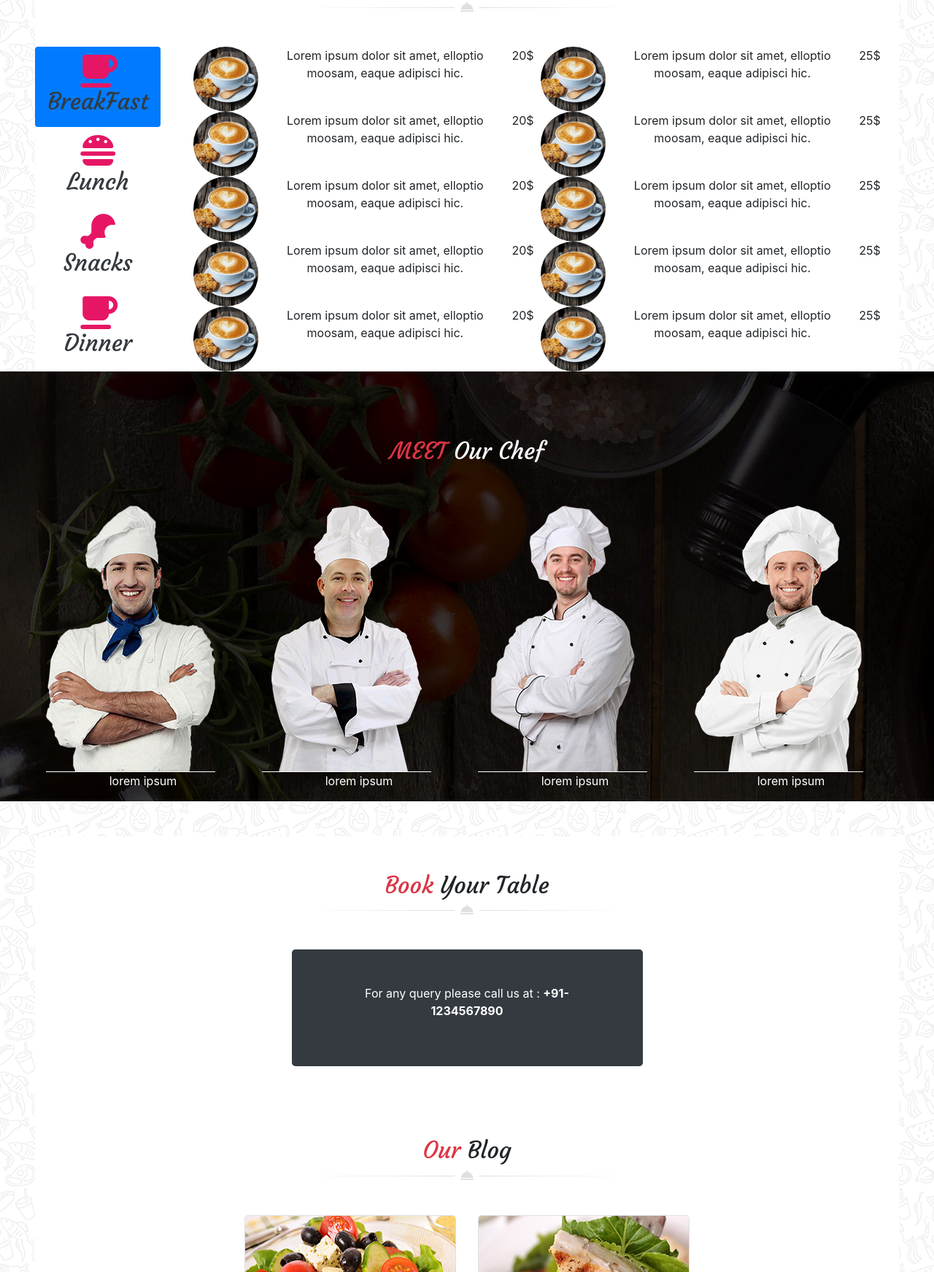
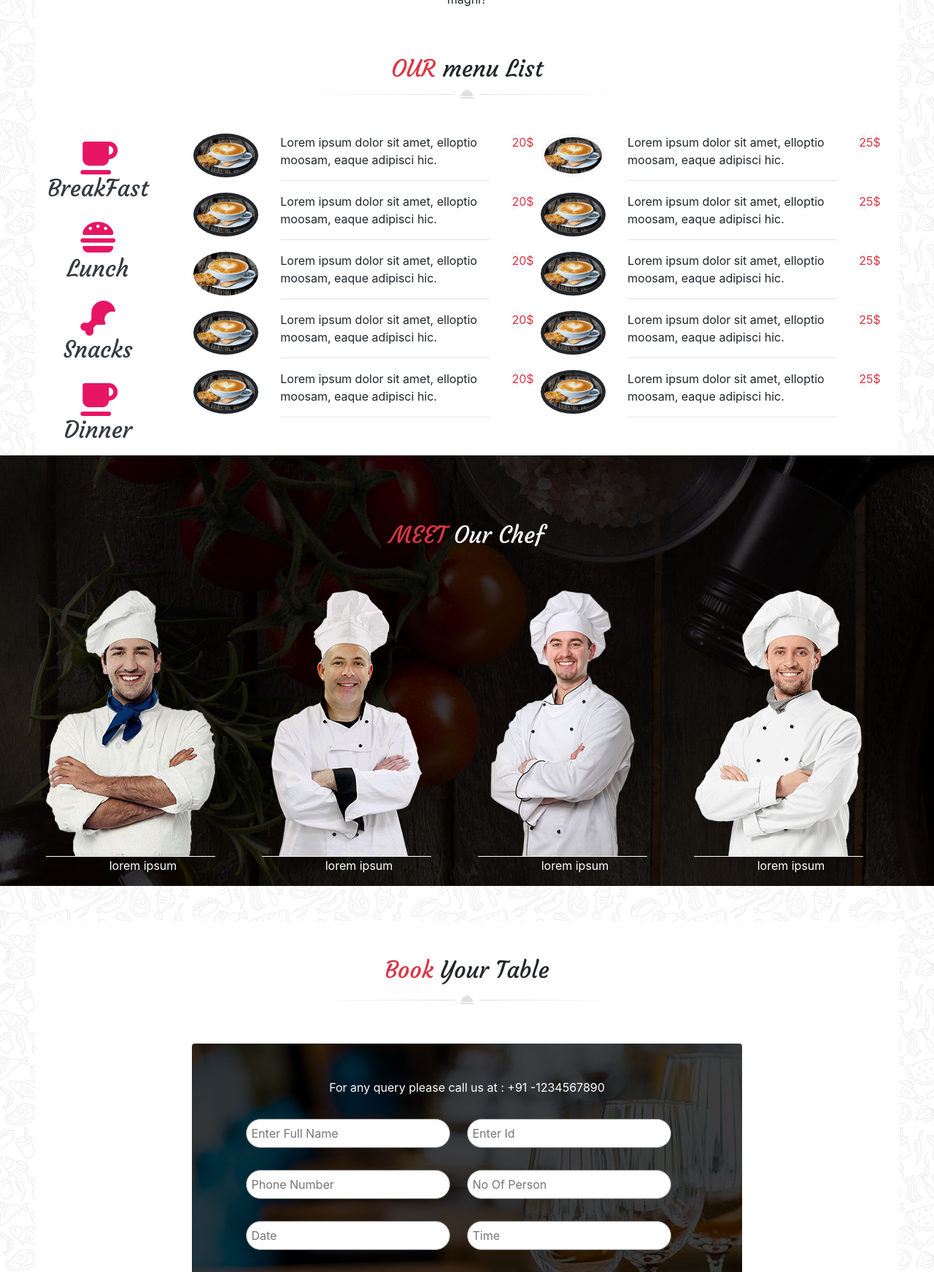
Before and after one commit to Dimah-A/git_bootstrap_les_chefs, a website: page index.html in a window 1280 px wide. Shown: the part 1057-2800 px from the top of the page at 73% size. Drawn offline with nearby package versions, Linux system fonts and the light colour scheme.

Commit message:
petites modification

```diff
--- a/index.html
+++ b/index.html
@@ -32,9 +32,9 @@
                         </ol>
                         <div class="carousel-inner">
                             <div class="carousel-item active">
-                                <img src="./public/images/bg-dark.jpg" class="sizeimgdark d-block w-100" alt="...">
-                                <div class="carousel-caption d-none d-md-block">
-                                    <h5>First slide label</h5>
+                                <img src="./public/images/bg-dark.jpg" class="sizeimgdark w-100" alt="...">
+                                <div class="carousel-caption d-none d-md-block align-item-center">
+                                    <h2>Watever  your OCCASION, <span class="texte-danger">TASTE</span>makes <span>it one to</span>remember</h2>
                                     <p>Nulla vitae elit libero, a pharetra augue mollis interdum.</p>
                                 </div>
                             </div>
@@ -150,6 +150,8 @@
 
         <div class="mainbg pt-5 px-5">
             <div class="bg-white text-center pt-5">
+                    <img class="boxbottom " src="./public/images/box-bottom-left.png" alt="">
+
 
 
                 <h2> <span class="text-danger">OUR</span> Story</h2>
@@ -169,11 +171,11 @@
 
 
 
-                <div class="row">
+                <div class="row  ">
                     <div class="col-2 icone">
                         <div class="nav flex-column nav-pills" id="v-pills-tab" role="tablist"
                             aria-orientation="vertical">
-                            <a class="nav-link active" id="v-pills-home-tab" data-toggle="pill" href="#v-pills-home"
+                            <a class="nav-link " id="v-pills-home-tab" data-toggle="pill" href="#v-pills-home"
                                 role="tab" aria-controls="v-pills-home" aria-selected="true">
                                 <i class="fas fa-coffee fa-3x"></i>
                                 <h2 class="text-dark d-flex flex-column"> BreakFast</h2>
@@ -200,43 +202,79 @@
 
 
 
-                    <div class="col-10">
+                    <div class="cafe col-10 text-left">
 
                         <div class="tab-content" id="v-pills-tabContent">
                             <div class="tab-pane fade show active" id="v-pills-home" role="tabpanel"
                                 aria-labelledby="v-pills-home-tab">
 
                                 <div class="row">
-                                    <div class="col-6 d-flex ">
+                                    <div class="col-6  d-flex ">
                                         <div class="row2 d-flex"></div>
                                         <div class="col-3 flex-wrap">
-                                            <img class="rounded-circle w-100" src="./public/images/menu_image_1.jpg"
+                                            <img class="bordure pr-0 rounded-circle w-100" src="./public/images/menu_image_1.jpg"
+                                                alt="">
+
+                                        </div>
+
+                                        <div class="col-8 flex-wrap">
+                                            <p>Lorem ipsum dolor sit amet, elloptio moosam, eaque adipisci hic.</p>
+                                            <hr>
+                                        </div>
+                                        <div class="col-1 text-center flex-wrap">
+                                            <p class="bg-light text-danger">20$</p>
+                                        </div>
+
+                                        <div class="row2 d-flex"></div>
+                                        <div class="col-3 flex-wrap">
+                                            <img class="bordure text-light rounded-circle w-100" src="./public/images/menu_image_1.jpg"
                                                 alt="">
                                         </div>
 
                                         <div class="col-8 flex-wrap">
                                             <p>Lorem ipsum dolor sit amet, elloptio moosam, eaque adipisci hic.</p>
+                                            <hr>
 
                                         </div>
                                         <div class="col-1 text-center flex-wrap">
-                                            <p>20$</p>
+                                            <p class="bg-light text-danger">25$</p>
+                                        </div>
+
+                                    </div>
+                                </div>
+
+                            </div>
+                        </div>
+
+
+                        <div class="row">
+                            <div class="col-6 d-flex">
+                                <div class="row2 d-flex"></div>
+                                <div class="col-3 flex-wrap">
+                                    <img class=" bordure rounded-circle w-100" src="./public/images/menu_image_1.jpg" alt="">
+                                </div>
+
+                                <div class="col-8 flex-wrap">
+                                    <p>Lorem ipsum dolor sit amet, elloptio moosam, eaque adipisci hic.</p>
+                                    <hr>
+
+                                </div>
+                                <div class="col-1 text-center flex-wrap">
+                                    <p class="bg-light text-danger">20$</p>
                                 </div>
 
                                 <div class="row2 d-flex"></div>
                                 <div class="col-3 flex-wrap">
-                                            <img class="rounded-circle w-100" src="./public/images/menu_image_1.jpg"
-                                                alt="">
+                                    <img class="bordure rounded-circle w-100" src="./public/images/menu_image_1.jpg" alt="">
                                 </div>
 
                                 <div class="col-8 flex-wrap">
                                     <p>Lorem ipsum dolor sit amet, elloptio moosam, eaque adipisci hic.</p>
+                                    <hr>
 
                                 </div>
                                 <div class="col-1 text-center flex-wrap">
-                                            <p>25$</p>
-                                        </div>
-
-                                    </div>
+                                    <p  class="bg-light text-danger">25$</p>
                                 </div>
 
                             </div>
@@ -252,55 +290,25 @@
 
                                 <div class="col-8 flex-wrap">
                                     <p>Lorem ipsum dolor sit amet, elloptio moosam, eaque adipisci hic.</p>
+                                    <hr>
 
                                 </div>
                                 <div class="col-1 text-center flex-wrap">
-                                    <p>20$</p>
+                                    <p  class="bg-light text-danger">20$</p>
                                 </div>
 
                                 <div class="row2 d-flex"></div>
                                 <div class="col-3 flex-wrap">
-                                    <img class="rounded-circle w-100" src="./public/images/menu_image_1.jpg" alt="">
+                                    <img class="bordure rounded-circle w-100" src="./public/images/menu_image_1.jpg" alt="">
                                 </div>
 
                                 <div class="col-8 flex-wrap">
                                     <p>Lorem ipsum dolor sit amet, elloptio moosam, eaque adipisci hic.</p>
+                                    <hr>
 
                                 </div>
                                 <div class="col-1 text-center flex-wrap">
-                                    <p>25$</p>
-                                </div>
-
-                            </div>
-                        </div>
-
-
-                        <div class="row">
-                            <div class="col-6 d-flex">
-                                <div class="row2 d-flex"></div>
-                                <div class="col-3 flex-wrap">
-                                    <img class="rounded-circle w-100" src="./public/images/menu_image_1.jpg" alt="">
-                                </div>
-
-                                <div class="col-8 flex-wrap">
-                                    <p>Lorem ipsum dolor sit amet, elloptio moosam, eaque adipisci hic.</p>
-
-                                </div>
-                                <div class="col-1 text-center flex-wrap">
-                                    <p>20$</p>
-                                </div>
-
-                                <div class="row2 d-flex"></div>
-                                <div class="col-3 flex-wrap">
-                                    <img class="rounded-circle w-100" src="./public/images/menu_image_1.jpg" alt="">
-                                </div>
-
-                                <div class="col-8 flex-wrap">
-                                    <p>Lorem ipsum dolor sit amet, elloptio moosam, eaque adipisci hic.</p>
-
-                                </div>
-                                <div class="col-1 text-center flex-wrap">
-                                    <p>25$</p>
+                                    <p  class="bg-light text-danger">25$</p>
                                 </div>
 
                             </div>
@@ -312,28 +320,30 @@
                             <div class="col-6 d-flex">
                                 <div class="row2 d-flex"></div>
                                 <div class="col-3 flex-wrap">
-                                    <img class="rounded-circle w-100" src="./public/images/menu_image_1.jpg" alt="">
+                                    <img class=" bordure rounded-circle w-100" src="./public/images/menu_image_1.jpg" alt="">
                                 </div>
 
                                 <div class="col-8 flex-wrap">
                                     <p>Lorem ipsum dolor sit amet, elloptio moosam, eaque adipisci hic.</p>
+                                    <hr>
 
                                 </div>
                                 <div class="col-1 text-center flex-wrap">
-                                    <p>20$</p>
+                                    <p  class="bg-light text-danger">20$</p>
                                 </div>
 
                                 <div class="row2 d-flex"></div>
                                 <div class="col-3 flex-wrap">
-                                    <img class="rounded-circle w-100" src="./public/images/menu_image_1.jpg" alt="">
+                                    <img class=" bordure rounded-circle w-100" src="./public/images/menu_image_1.jpg" alt="">
                                 </div>
 
                                 <div class="col-8 flex-wrap">
                                     <p>Lorem ipsum dolor sit amet, elloptio moosam, eaque adipisci hic.</p>
+                                    <hr>
 
                                 </div>
                                 <div class="col-1 text-center flex-wrap">
-                                    <p>25$</p>
+                                    <p  class="bg-light text-danger">25$</p>
                                 </div>
 
                             </div>
@@ -345,28 +355,30 @@
                             <div class="col-6 d-flex">
                                 <div class="row2 d-flex"></div>
                                 <div class="col-3 flex-wrap">
-                                    <img class="rounded-circle w-100" src="./public/images/menu_image_1.jpg" alt="">
+                                    <img class="bordure rounded-circle w-100" src="./public/images/menu_image_1.jpg" alt="">
                                 </div>
 
                                 <div class="col-8 flex-wrap">
                                     <p>Lorem ipsum dolor sit amet, elloptio moosam, eaque adipisci hic.</p>
+                                    <hr>
 
                                 </div>
                                 <div class="col-1 text-center flex-wrap">
-                                    <p>20$</p>
+                                    <p  class="bg-light text-danger">20$</p>
                                 </div>
 
                                 <div class="row2 d-flex"></div>
                                 <div class="col-3 flex-wrap">
-                                    <img class="rounded-circle w-100" src="./public/images/menu_image_1.jpg" alt="">
+                                    <img class=" bordure rounded-circle w-100" src="./public/images/menu_image_1.jpg" alt="">
                                 </div>
 
                                 <div class="col-8 flex-wrap ">
                                     <p>Lorem ipsum dolor sit amet, elloptio moosam, eaque adipisci hic.</p>
+                                    <hr>
 
                                 </div>
                                 <div class="col-1 text-center flex-wrap">
-                                    <p>25$</p>
+                                    <p  class="bg-light text-danger">25$</p>
                                 </div>
 
                             </div>
@@ -441,81 +453,90 @@
     <section>
         <div class="mainbg pt-5 px-5">
             <div class="bg-white text-center pt-5 pb-5">
+
                 <h2> <span class="text-danger">Book</span> Your Table</h2>
-                <img class="pb-5" src="./public/images/decoration_line.png " alt="">
 
 
-                <div class="row">
-                    <div class="col-3"></div>
+                <div class="col text-center">
+                        <img src="./images/decoration_line.png" alt="">
+                        <div class="pt-5 pb-5 img-form text-center rounded">
+                          <form class="text-center mx-2" action="">
+                            <p class="text-white">For any query please call us at : +91 -1234567890</p>
+                            <div class="row text-center">
                               <div class="col-6">
-                        <div class="bg-dark mx-5   rounded-lg">
-
-                            <div class="row  text-white">
-                                    <div class="col-2"></div>
-                                    <div class="col-8 py-5 ">
-                                    <p>For any query please call us at : <strong>+91-1234567890</strong></p>
+                                <div class="row justify-content-end mr-2 "><input type="text" placeholder=" Enter Full Name"></div>
+                                <div class="row justify-content-end mr-2"><input type="text" placeholder=" Phone Number"></div>
+                                <div class="row justify-content-end mr-2"> <input type="text" placeholder=" Date"></div>
+                                <div class="row justify-content-end mr-2"><input type="select" placeholder=" Occasion"></div>
                               </div>
-
-                                    <div class="col-2"></div>
-
+                              <div class="col-6">
+                                <div class="row "> <input type="text" placeholder=" Enter Id"></div>
+                                <div class="row "><input type="text" placeholder=" No Of Person"></div>
+                                <div class="row "><input type="text" placeholder=" Time"></div>
+                                <div class="row"> <input type="select" placeholder=" Cuisine"></div>
                               </div>
                             </div>
-                    </div>
+                          </form>
+                          <button type="button" class="btn-form p-2 border-0 bg-danger text-white mt-5"> BOOK NOW</button>
                         </div>
                       </div>
 
+        <div class="col-3"></div>
 
-        <div class="col-3"></div>
 
 
             <div class="bg-white text-center pt-5 pb-5">
                 <h2> <span class="text-danger">Our</span> Blog</h2>
                 <img class="pb-5" src="./public/images/decoration_line.png " alt="">
-
-
                 <div class="row">
                     <div class="col-6 d-flex justify-content-end ">
+                        <div class="bordure text-light rounded-lg">
+
                             <img class="taille rounded-lg border border-secondary-3x" src="./public/images/blog_img1.jpg" alt="">
-
-
-
+                        </div>
                     </div>
 
 
                     <div class="col-6 d-flex justify-content-start">
+                        <div class="bordure text-light rounded-lg">
+
                             <img class="taille rounded-lg border border-light-3x" src="./public/images/blog_img2.jpg" alt="">
+                        </div>
+                    </div>
+                </div>
 
+            <div class="row">
+                    <div class="col-6 rouge d-flex justify-content-end ">
+            <h4> <span class="badge badge-danger  p-3">12 Avril/ 20 comment/ 35 likes</span></h4>
+            <div class="col-1"></div>
         </div>
 
 
+        <div class="row">
+                <div class="col-2 ml-3"></div>
+                <div class="col-6 rougb d-flex justify-content-start ">
+                <h4> <span class="badge badge-danger  p-3">12 Avril/ 20 comment/ 35 likes</span></h4>
+    </div>
+            </div>
+            </div>
+            <div class="row">
+                <div class="col-3"></div>
+                <div class="col-3 d-flex">
+                        <h8 class="text-left">lorem ipsum</h8>
+                        <p>Lorem ipsum dolor sit amet,  numquam illolestiae voluptates ex, eum quos odit?</p>
+                </div>
+
+                <div class="col-3 d-flex justify-content-start">
+                        <h8>lorem ipsum</h8>
+
+                        <p>Lorem ipsum dolor sit amet,  numquam illolestiae voluptates ex, eum quos odit?</p>
+                    </div>
+                    <div class="col-3"></div>
+            </div>
+            <button type="button" class="btn-form p-2 border-0 bg-danger text-white"> KNOW MORE</button>
         </div>
 
 
-
-
-            <div class="row">
-
-                    <div class="col-6 rouge d-flex justify-content-end ">
-
-                            <h1> <span class="badge badge-secondary">12 Avril/ 20 comment/35 likes</span></h1>
-
-            <div class="col-1"></div>
-
-
-
-        </div>
-
-        <div class="row">
-
-                <div class="col-2 ml-3"></div>
-
-                <div class="col-6 rougb d-flex justify-content-start ">
-        <h1 class="badge badge-danger  p-3">12 Avril/ 20 comment/35 likes</h1>
-
-    </div>
-            </div>
-            </div>
-        </div>
             <!--cont  bg white gri-->
 
         <section>
@@ -523,7 +544,7 @@
                 <div class="testimonials bg-dark ">
 
                     <div class="text-center pt-5">
-                        <h2> <span class="text-danger">Our</span> Contact</h2>
+                        <h2 class="text-white"> <span class="text-danger">Our</span> Contact</h2>
                         <img class="pb-5" src="./public/images/decoration_line.png " alt="">
 
                     </div>
@@ -536,8 +557,11 @@
 
                             <div class="row pb-5 d-flex justify-content-end mr-1">
                                 <div class="col-3 ">
-                                    <img class="rounded-circle img-fluid rounded-circle border border-light"
+                                    <div class="bordure text-white rounded-circle">
+
+                                        <img class="rounded-circle img-fluid  border border-light"
                                         src="./public/images/testimonial1.jpg" alt="">
+                                    </div>
                                 </div>
                                 <div class="col-6 border border-white rounded-lg text-white">
                                     <h4>Lorem ipsum</h4>
@@ -569,8 +593,12 @@
                                 </div>
 
                                 <div class="col-3 ">
+                                    <div class="bordure text-white rounded-circle">
+
                                         <img class="rounded-circle img-fluid rounded-circle border border-light"
                                         src="./public/images/testimonial1.jpg" alt="">
+                                    </div>
+
                                 </div>
                             </div>
                         </div>
@@ -579,7 +607,7 @@
                     </div>
 
 
-
+</div>
 
                 </div>
             </div>
@@ -691,6 +719,11 @@
 
 
 
+
+
+
+
+
         <script src="https://code.jquery.com/jquery-3.3.1.slim.min.js"
             integrity="sha384-q8i/X+965DzO0rT7abK41JStQIAqVgRVzpbzo5smXKp4YfRvH+8abtTE1Pi6jizo"
             crossorigin="anonymous"></script>
--- a/src/sass/style.sass
+++ b/src/sass/style.sass
@@ -43,6 +43,7 @@ $body-bg: none
 .topnav a:hover
     background-color: rgb(230, 22, 101)
     color: white
+
 
 
 
@@ -107,8 +108,7 @@ $body-bg: none
 
 .taille
     height: 190px
-    width: 290px
-
+    width: 330px
 
 
 .sizeimg
@@ -117,7 +117,50 @@ $body-bg: none
 
 
 .rouge
-    transform: translate(10px, -20px)
+    transform: translate(35px, -20px)
 
 .rougb
-    transform:  translate(2px, -20px)
+    transform:  translate(-40px, -20px)
+
+.bordure
+    border: solid 5px
+
+.boxbottom
+    justify-content: flex-start
+    align-items: flex-end
+
+
+
+.img-form
+    background-image: url("../images/book_table_bg.jpg")
+    background-size: cover
+    padding: 30px 0
+    padding: 150px 0
+    margin: 50px 200px
+
+input
+    width: 35vh
+    height: 5vh
+    margin: 15px 0
+    background-color: white
+    border: solid 1px grey
+    border-radius: 25px
+
+.btn-form
+    width: 23vh
+    border-radius: 25px
+    margin-top: 100px
+
+.cafe img
+
+    height: 60px
+    width: 60px
+
+
+
+
+
+@media (min-width: 375px) and (max-width:1100px)
+    h2
+        color: green
+        font-size:100px
```
Also changed, not shown: public/css/style.css, 1 other file. Lines whose indentation alone changed are shown as unchanged.
